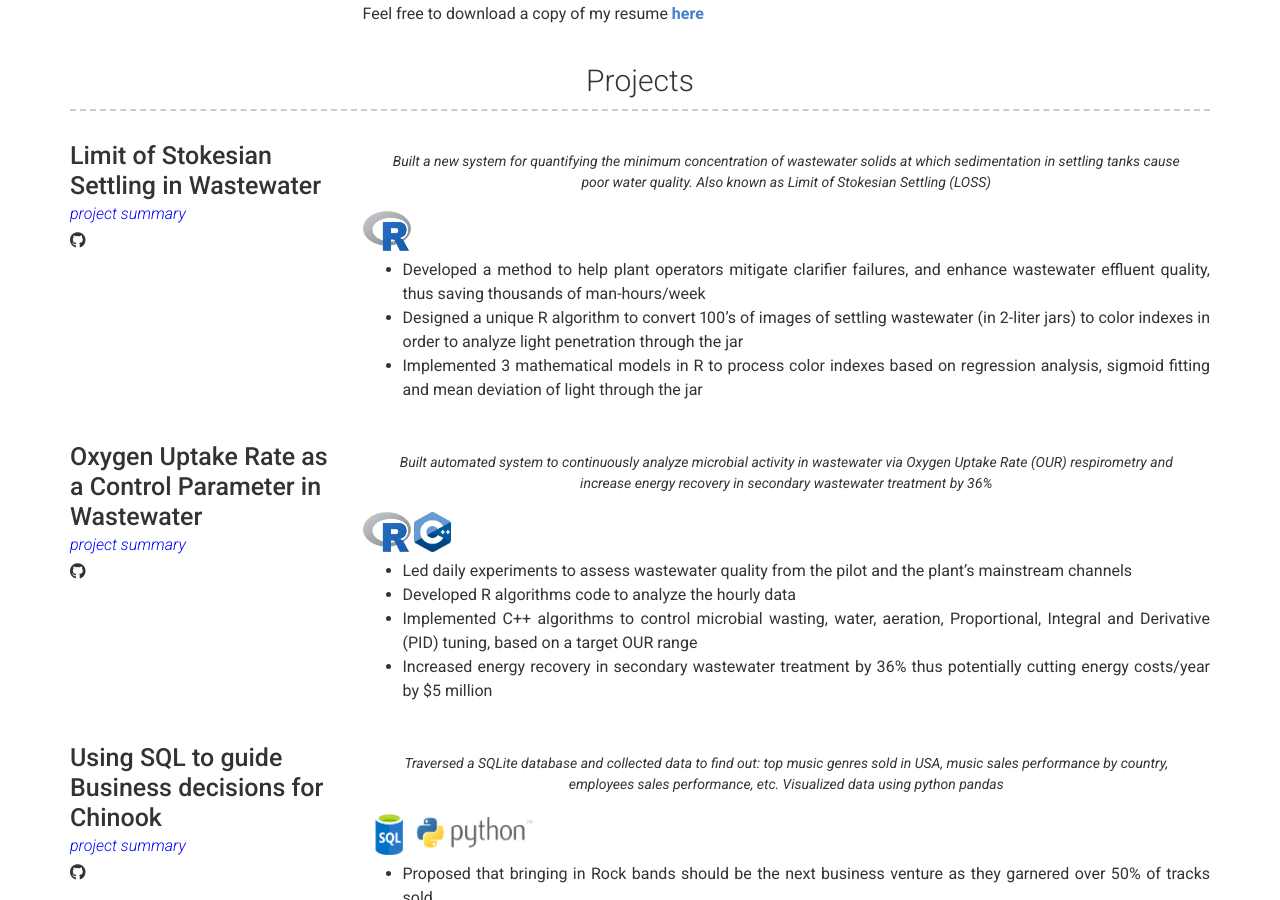
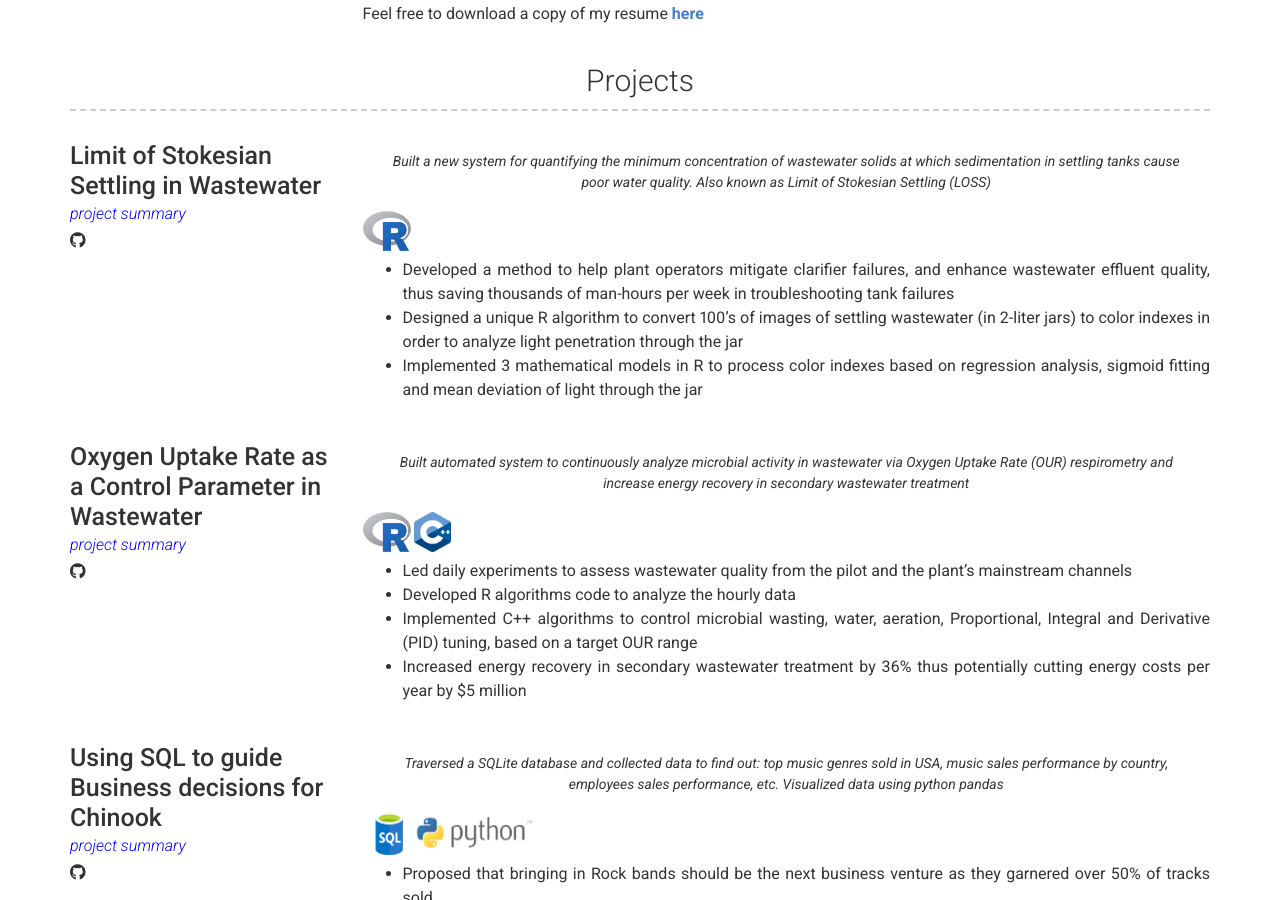
Before and after one commit to OlaOlagunju/cloudgeek.com.ng, a Jekyll site: the page built from index.md, in a window 1280 px wide and 900 px high, scrolled down 648 px. Built offline with Jekyll 4.4.1, drawn with Linux system fonts in a browser that asks for light colours; nearby versions of some CDN libraries.

Commit message:
Update _config.yml

```diff
--- a/_config.yml
+++ b/_config.yml
@@ -82,7 +82,7 @@ content:
           Built a new system for quantifying the minimum concentration of wastewater solids at which sedimentation in settling tanks cause poor water quality. Also known as Limit of Stokesian Settling (LOSS)
         description: | #
           <img src="/images/rlogo.png" width="48" height="40" />
-          - Developed a method to help plant operators mitigate clarifier failures, and enhance wastewater effluent quality, thus saving thousands of man-hours/week
+          - Developed a method to help plant operators mitigate clarifier failures, and enhance wastewater effluent quality, thus saving thousands of man-hours per week in troubleshooting tank failures
           - Designed a unique R algorithm to convert 100’s of images of settling wastewater (in 2-liter jars) to color indexes in order to analyze light penetration through the jar
           - Implemented 3 mathematical models in R to process color indexes based on regression analysis, sigmoid fitting and mean deviation of light through the jar
       - layout: left
@@ -97,13 +97,13 @@ content:
             icon: fab fa-github
             url: github.com/OlaOlagunju/OUR_Project/blob/main/Full%20Project%20-%20Using%20the%20Oxygen%20Uptake%20Rate%20of%20Biomass%20as%20a%20Control%20Parameter%20in%20Wastewater%20Treatment.ipynb
         quote: >
-          Built automated system to continuously analyze microbial activity in wastewater via Oxygen Uptake Rate (OUR) respirometry and increase energy recovery in secondary wastewater treatment by 36%
+          Built automated system to continuously analyze microbial activity in wastewater via Oxygen Uptake Rate (OUR) respirometry and increase energy recovery in secondary wastewater treatment
         description: | # this will include new lines to allow paragraphs
           <img src="/images/rlogo.png" width="48" height="40" /> <img src="/images/c.png" width="37" height="40" />
           - Led daily experiments to assess wastewater quality from the pilot and the plant’s mainstream channels
           - Developed R algorithms code to analyze the hourly data
           - Implemented C++ algorithms to control microbial wasting, water, aeration, Proportional, Integral and Derivative (PID) tuning, based on a target OUR range
-          - Increased energy recovery in secondary wastewater treatment by 36% thus potentially cutting energy costs/year by $5 million
+          - Increased energy recovery in secondary wastewater treatment by 36% thus potentially cutting energy costs per year by $5 million
       - layout: left
         title: Using SQL to guide Business decisions for Chinook
         link: github.com/OlaOlagunju/SQL_Business_Project
```
